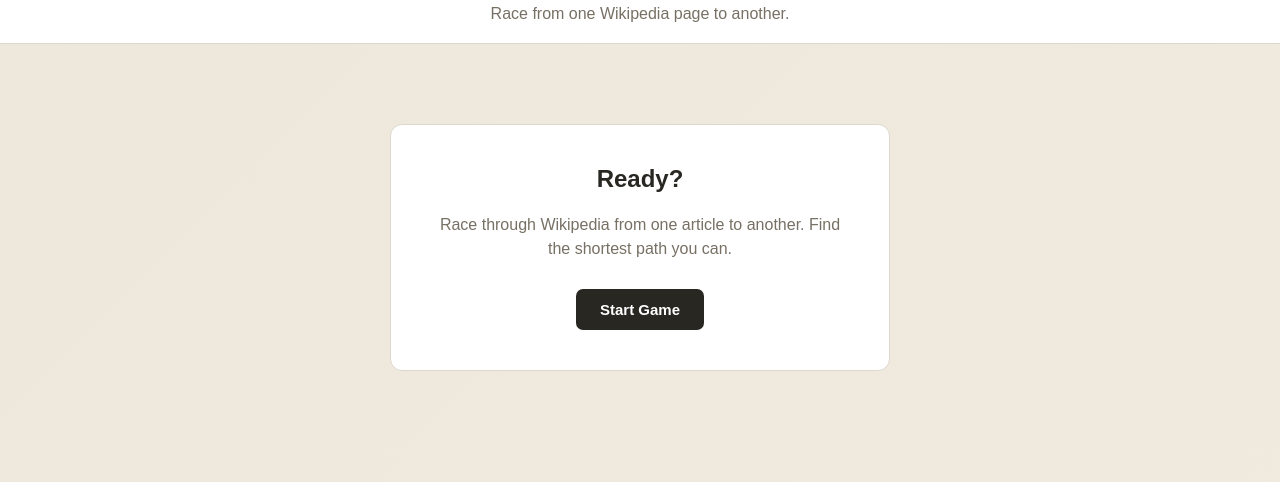
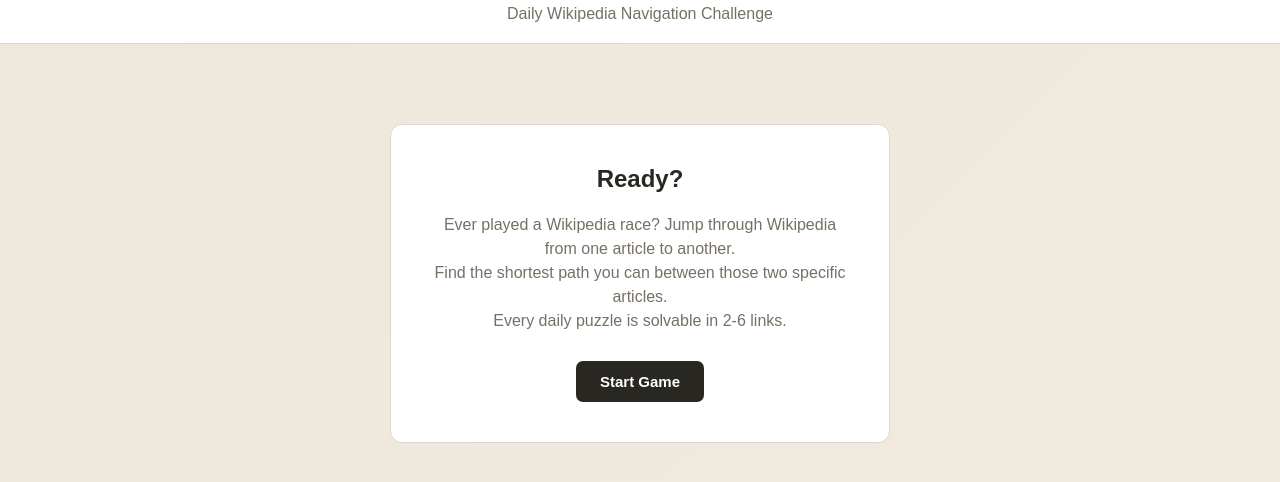
Before and after one commit to Chris-B33/Wikidle, a website with bundled scripts: page index.html in a window 1280 px wide. Shown: the part 58-540 px from the top of the page. Built offline with nearby package versions, Linux system fonts and the light colour scheme.

Commit message:
change(start): small difference in main menu paragraph

```diff
--- a/index.html
+++ b/index.html
@@ -12,7 +12,7 @@
   <body>
     <header class="site-header">
       <h1>Wikidle</h1>
-      <p>Race from one Wikipedia page to another.</p>
+      <p>Daily Wikipedia Navigation Challenge</p>
     </header>
 
     <!---------------
@@ -22,8 +22,10 @@
       <div class="start-card">
         <h2>Ready?</h2>
         <p>
-          Race through Wikipedia from one article to another.
-          Find the shortest path you can.
+          Ever played a Wikipedia race?
+          Jump through Wikipedia from one article to another.<br>
+          Find the shortest path you can between those two specific articles.<br>
+          Every daily puzzle is solvable in 2-6 links.
         </p>
         <button id="start-button" class="start-button">Start Game</button>
       </div>
@@ -122,7 +124,6 @@
       </div>
     </section>
 
-
     <script type="module" src="./dist/main.js"></script>
   </body>
 </html>
```
